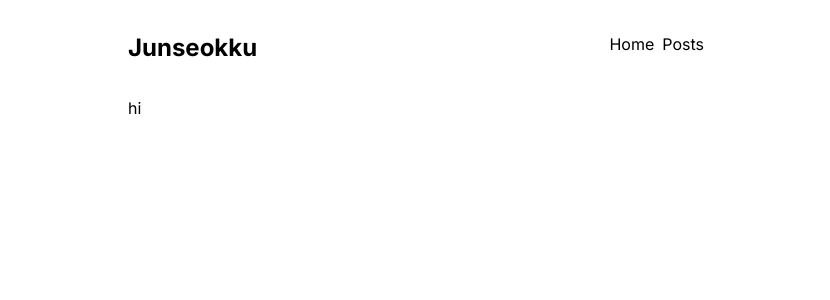
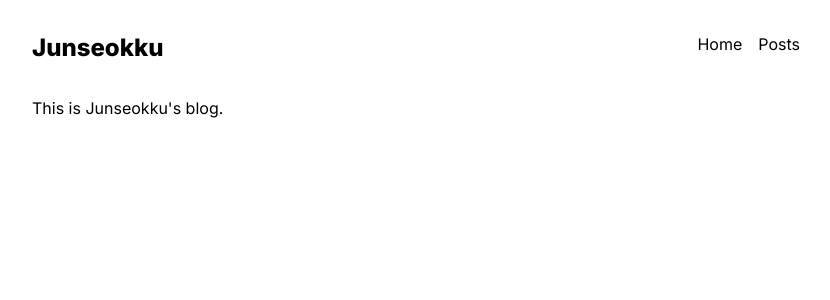
Before and after one commit to junseokku/junseokku-dev, a Next.js app: page / in a window 1280 px wide. Shown: the top 300 px of the page, without its empty margins (224-1054 px from the left). Built offline with nearby package versions, Linux system fonts and the light colour scheme.

Commit message:
feat: 기초 스타일링 적용

```diff
--- a/app/components/Header.tsx
+++ b/app/components/Header.tsx
@@ -8,10 +8,10 @@ const MENU_ITEMS = [
 export function Header() {
     return (
         <header className="flex flex-row gap-2 justify-between">
-            <Link href={'/'} className="mb-8 text-center text-2xl font-bold">
+            <Link href={'/'} className="text-center text-2xl font-extrabold">
                 Junseokku
             </Link>
-            <div className="flex flex-row gap-2">
+            <div className="flex flex-row gap-4">
                 {MENU_ITEMS.map(({ name, href }) => (
                     <Link key={name} href={href}>{name}</Link>
                 ))}
--- a/app/components/PostCard.tsx
+++ b/app/components/PostCard.tsx
@@ -7,19 +7,14 @@ export function PostCard(post: Post) {
     const MDXContent = useMDXComponent(post.body.code);
 
     return (
-        <div className="mb-8">
-            <h2 className="mb-1 text-xl">
-                <Link
-                    href={post.url}
-                    className="text-blue-700 hover:text-blue-900 dark:text-blue-400"
-                >
-                    {post.title}
-                </Link>
+        <Link href={post.url}>
+            <h2 className="mb-1 text-xl text-slate-950 font-semibold">
+                {post.title}
             </h2>
             <time dateTime={post.date} className="mb-2 block text-xs text-gray-600">
                 {format(parseISO(post.date), "LLLL d, yyyy")}
             </time>
             <MDXContent />
-        </div>
+        </Link>
     );
 }
--- a/app/layout.tsx
+++ b/app/layout.tsx
@@ -17,7 +17,7 @@ export default function RootLayout({
 }) {
   return (
     <html lang="en">
-      <body className={`${inter.className} mx-auto max-w-xl py-8`}>
+      <body className={`${inter.className} mx-auto max-w-3xl py-8 flex flex-col gap-8`}>
         <Header />
         {children}
       </body>
--- a/app/page.tsx
+++ b/app/page.tsx
@@ -1,7 +1,7 @@
 export default function Home() {
   return (
     <>
-      <div>hi</div>
+      <div>{`This is Junseokku's blog.`}</div>
     </>
   );
 }
--- a/app/posts/page.tsx
+++ b/app/posts/page.tsx
@@ -7,7 +7,11 @@ const PostLayout = ({ params }: { params: { slug: string } }) => {
         compareDesc(new Date(a.date), new Date(b.date))
     );
 
-    return <>{posts.map((post, idx) => (<PostCard key={idx} {...post} />))}</>;
+    return (
+        <div className="flex flex-col gap-5">
+            {posts.map((post, idx) => (<PostCard key={idx} {...post} />))}
+        </div>
+    );
 }
 
 export default PostLayout;
```
